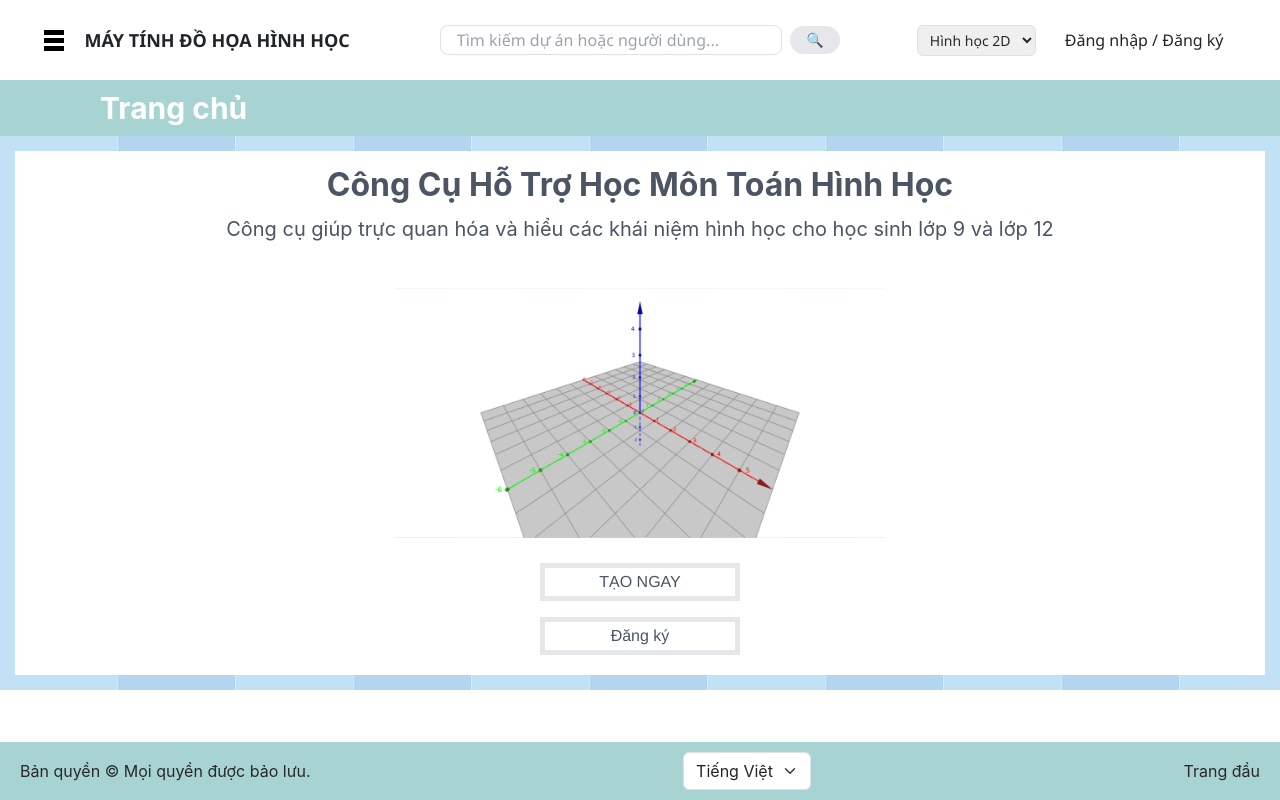
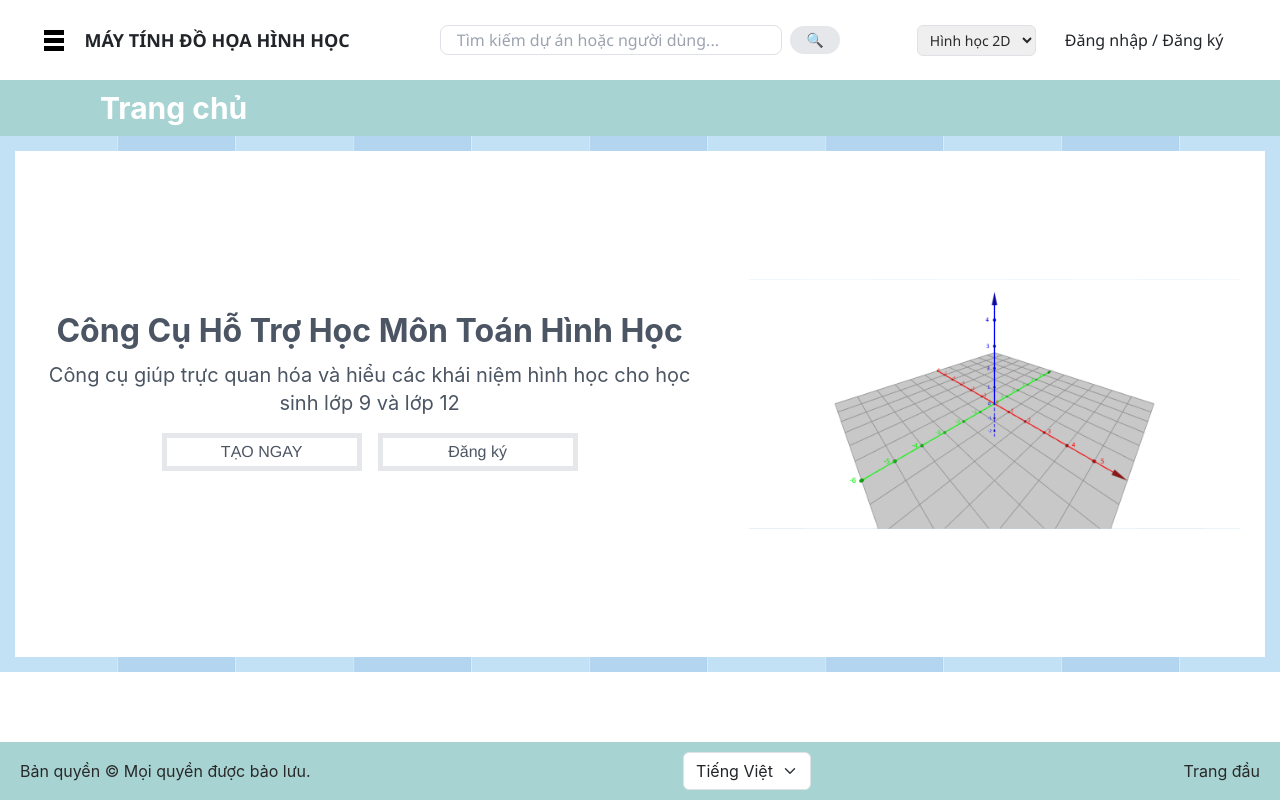
Before and after one commit to hieukien503/CALSystem, a React (Create React App) app: page / in a window 1280 px wide. Built offline with nearby package versions, Linux system fonts and the light colour scheme.

Commit message:
Fix the homepage's style

```diff
--- a/src/App.tsx
+++ b/src/App.tsx
@@ -39,6 +39,7 @@ const queryClient = new QueryClient({
 
 function App() {
     const [selectedTool, setSelectedTool] = useState<string>('2d-graph');
+    const headerRef = React.useRef<HTMLDivElement>(null);
     const idRef = React.useRef({
         "2d-graph": "",
         "3d-graph": ""
@@ -52,7 +53,7 @@ function App() {
         <QueryClientProvider client={queryClient}>
             <Router>
                 <div className="flex flex-col min-h-screen">
-                    <Header selectedTool={selectedTool} setSelectedTool={setSelectedTool} />
+                    <Header selectedTool={selectedTool} setSelectedTool={setSelectedTool}/>
 
                     <main className="flex-grow">
                         <Routes>
--- a/src/View/Home.tsx
+++ b/src/View/Home.tsx
@@ -12,29 +12,21 @@ const Home = () => {
             <h1 className="upper-main" color="#46443f">
                 {t("home")}
             </h1>
-            <main className="outer-main">
-                <div className="inner-main text-center text-gray-600 align-items-center text-xl"
+            <main className="outer-main" style={{height: `${window.innerHeight * 0.67}px`}}>
+                <div className="inner-main text-center d-flex flex-row justify-content-center align-items-center text-xl"
                     style={{
                         height: "100%",
                     }}
                 >
                     <div className="d-flex flex-column justify-content-center align-content-center text-center text-gray-600 text-xl gap-3"
                         style={{
-                            height: "100%",
                             margin: "20px"
                         }}
                     >
                         <div className="fw-bold fs-2"
                         >{t("homeTitle")}</div>
                         <div>{t("homeSubtitle")}</div>
-                    </div>
-                    <img src="image/homeProject.png" alt="Project"
-                        style={{
-                            height: "250px",
-                            margin: "25px",
-                        }}
-                    />
-                    <div className="d-flex flex-column justify-content-center align-content-center text-center text-gray-600 text-xl gap-3"
+                        <div className="d-flex flex-row justify-content-center align-content-center text-center text-gray-600 text-xl gap-3"
                             style={{
                                 height: "100%",
                                 marginBottom: "20px",
@@ -60,6 +52,14 @@ const Home = () => {
                             </button>
                         </div>
                     </div>
+                    <img src="image/homeProject.png" alt="Project"
+                        style={{
+                            height: "250px",
+                            margin: "25px"
+                        }}
+                    />
+
+                </div>
             </main>
         </div>
     );
```
Lines whose indentation alone changed are shown as unchanged.
